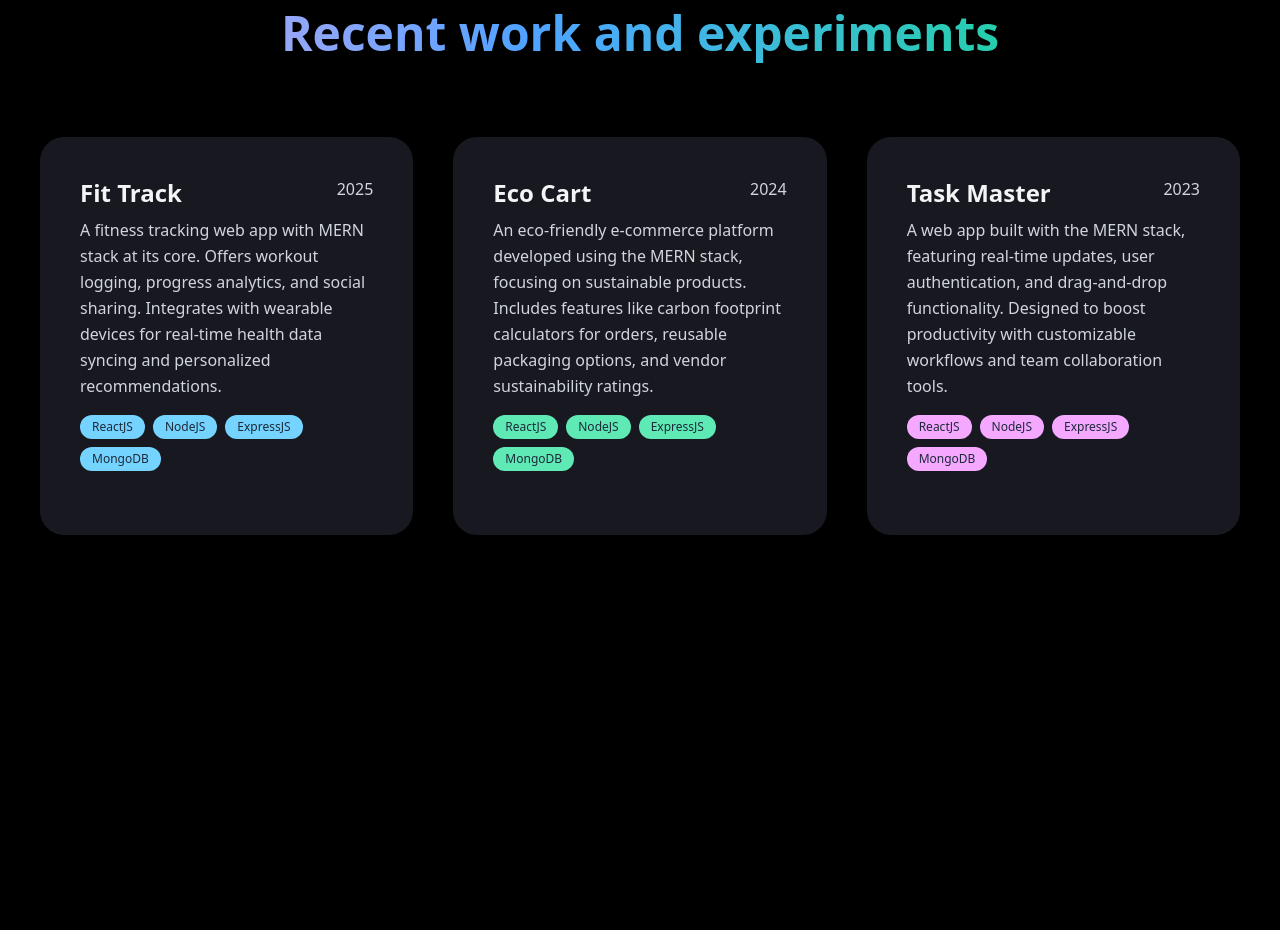
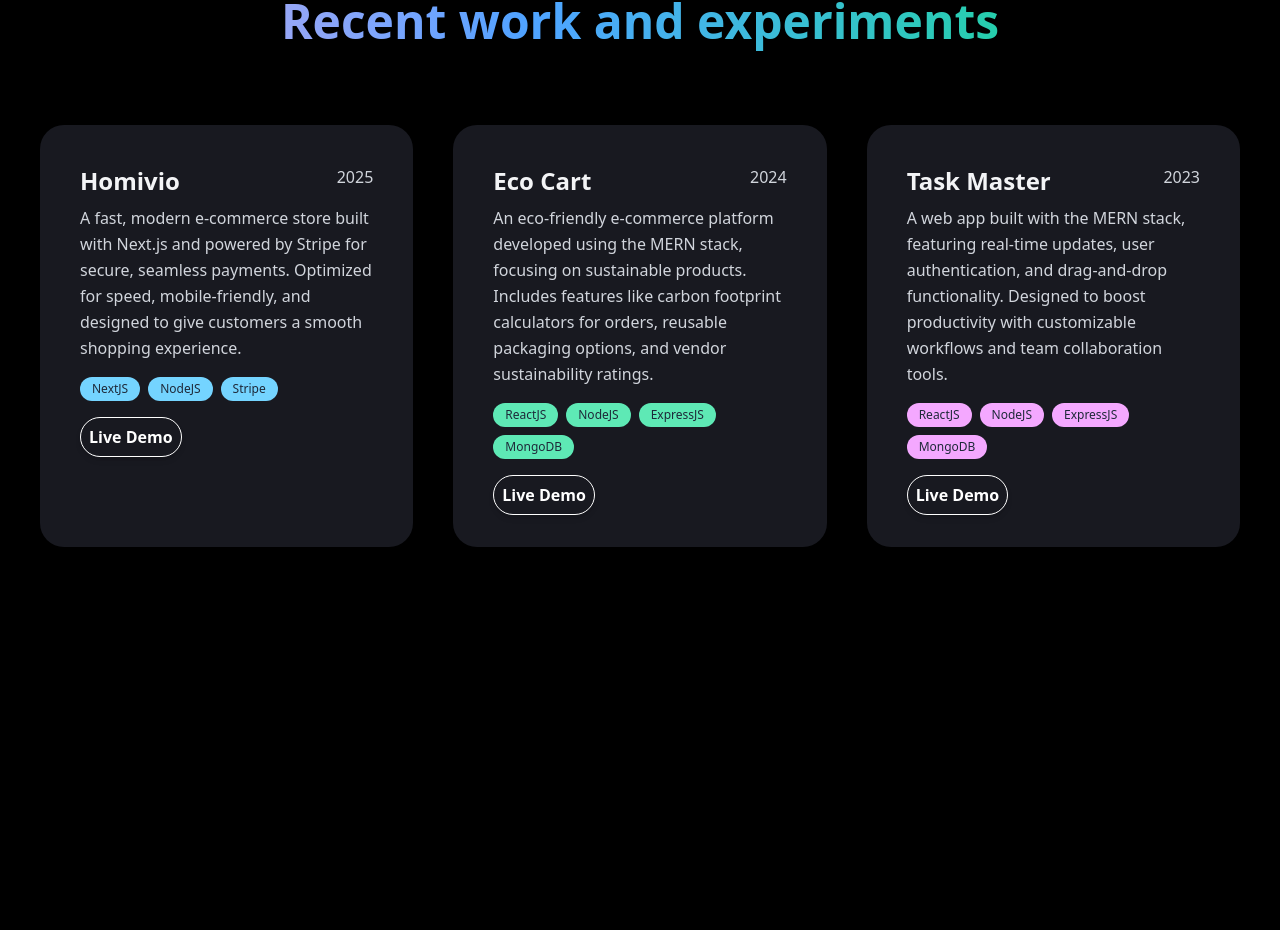
Before and after one commit to guesswhozayn/portfolio, a React (Vite) app: page / in a window 1280 px wide. Shown: the part 1728-2658 px from the top of the page. Built offline with nearby package versions, Linux system fonts and the light colour scheme.

Commit message:
added a project link

```diff
--- a/src/components/Projects.jsx
+++ b/src/components/Projects.jsx
@@ -59,10 +59,10 @@ const Projects = ({ id }) => {
           viewport={{ once: true, amount: 0.3 }}
         >
           <ProjectCard
-            title="Fit Track"
+            title="Homivio"
             year="2025"
-            description="A fitness tracking web app with MERN stack at its core. Offers workout logging, progress analytics, and social sharing. Integrates with wearable devices for real-time health data syncing and personalized recommendations."
-            tags={["ReactJS", "NodeJS", "ExpressJS", "MongoDB"]}
+            description="A fast, modern e-commerce store built with Next.js and powered by Stripe for secure, seamless payments. Optimized for speed, mobile-friendly, and designed to give customers a smooth shopping experience."
+            tags={["NextJS", "NodeJS", "Stripe"]}
             variants={cardVariants}
             colorClass="bg-[#181920] hover:bg-[#332940]"
             tagColor="bg-sky-300"
@@ -146,6 +146,14 @@ const ProjectCard = ({
           </span>
         ))}
       </div>
+      <a
+        href="https://homivio-ecom.vercel.app"
+        target="_blank"
+        rel="noopener noreferrer"
+        className="text-white border-white border-1 font-semibold p-2 mt-4 rounded-3xl shadow-md hover:bg-white hover:text-gray-600 transition"
+      >
+        Live Demo
+      </a>
     </motion.div>
   );
 };
```
